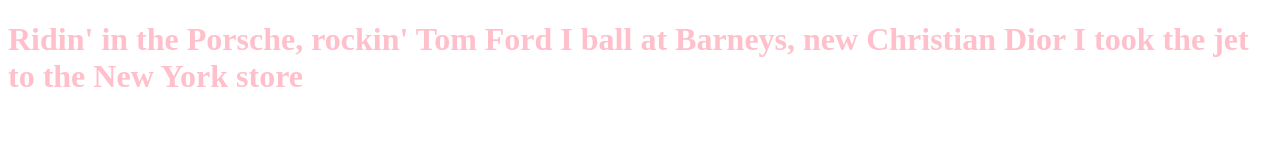
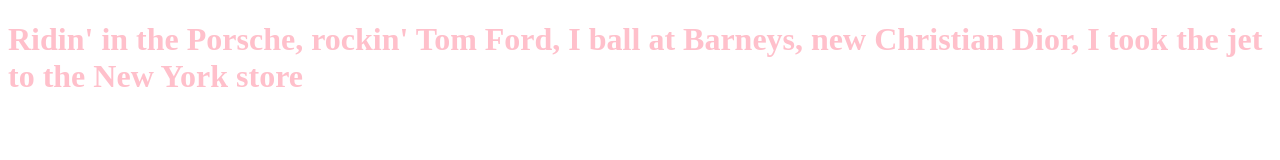
Before and after one commit to iliescountact/OpenClassroomsProject, a plain HTML site: page index.html in a window 1280 px wide. Drawn offline with Linux system fonts and the light colour scheme.

Commit message:
Modification du titre

```diff
--- a/index.html
+++ b/index.html
@@ -7,9 +7,7 @@
 </head>
 
 <body>
-	<h1>Ridin' in the Porsche, rockin' Tom Ford
-I ball at Barneys, new Christian Dior
-I took the jet to the New York store</h1>
+	<h1>Ridin' in the Porsche, rockin' Tom Ford, I ball at Barneys, new Christian Dior, I took the jet to the New York store</h1>
 </body>
 
 </html>
```
